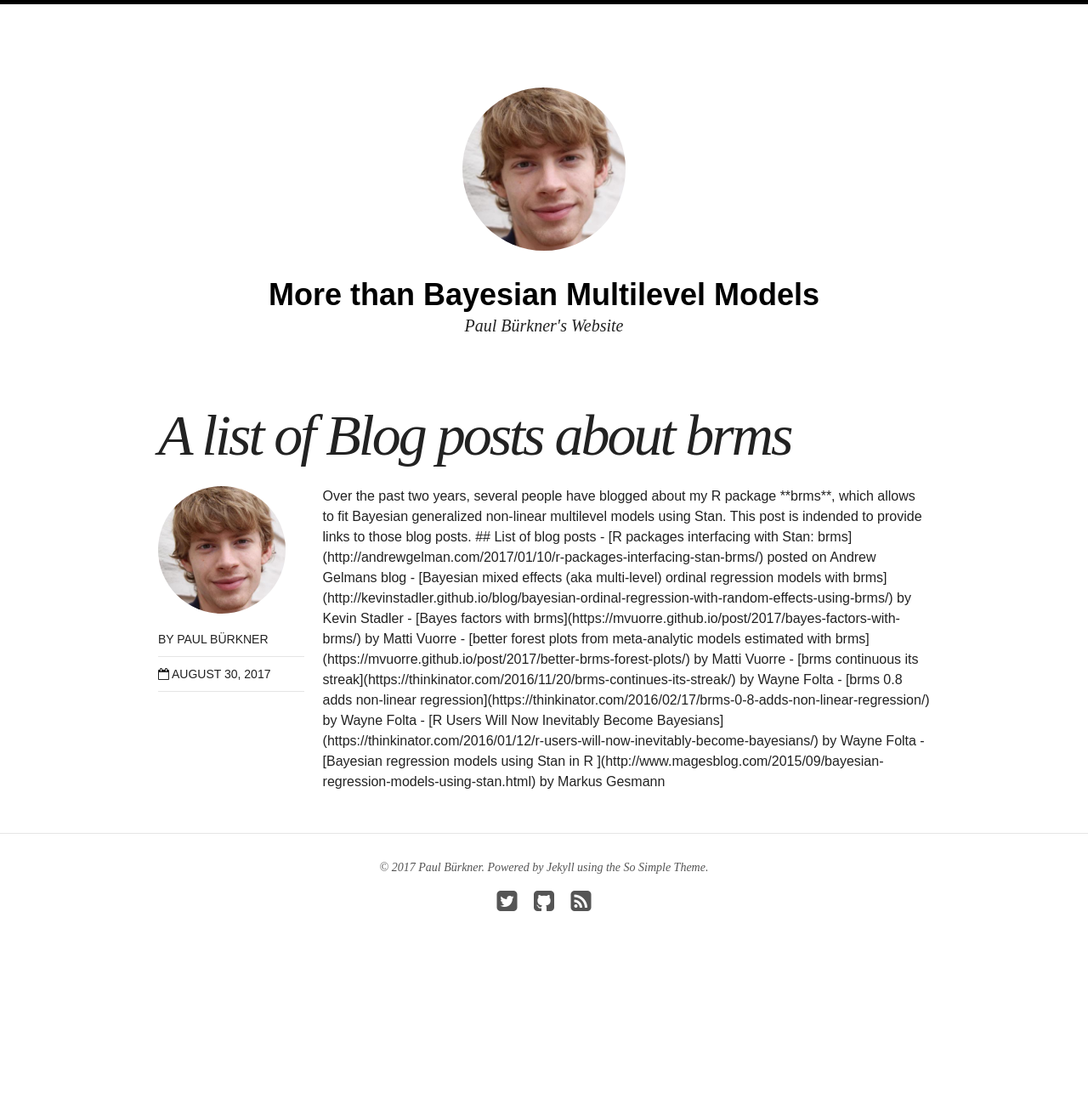
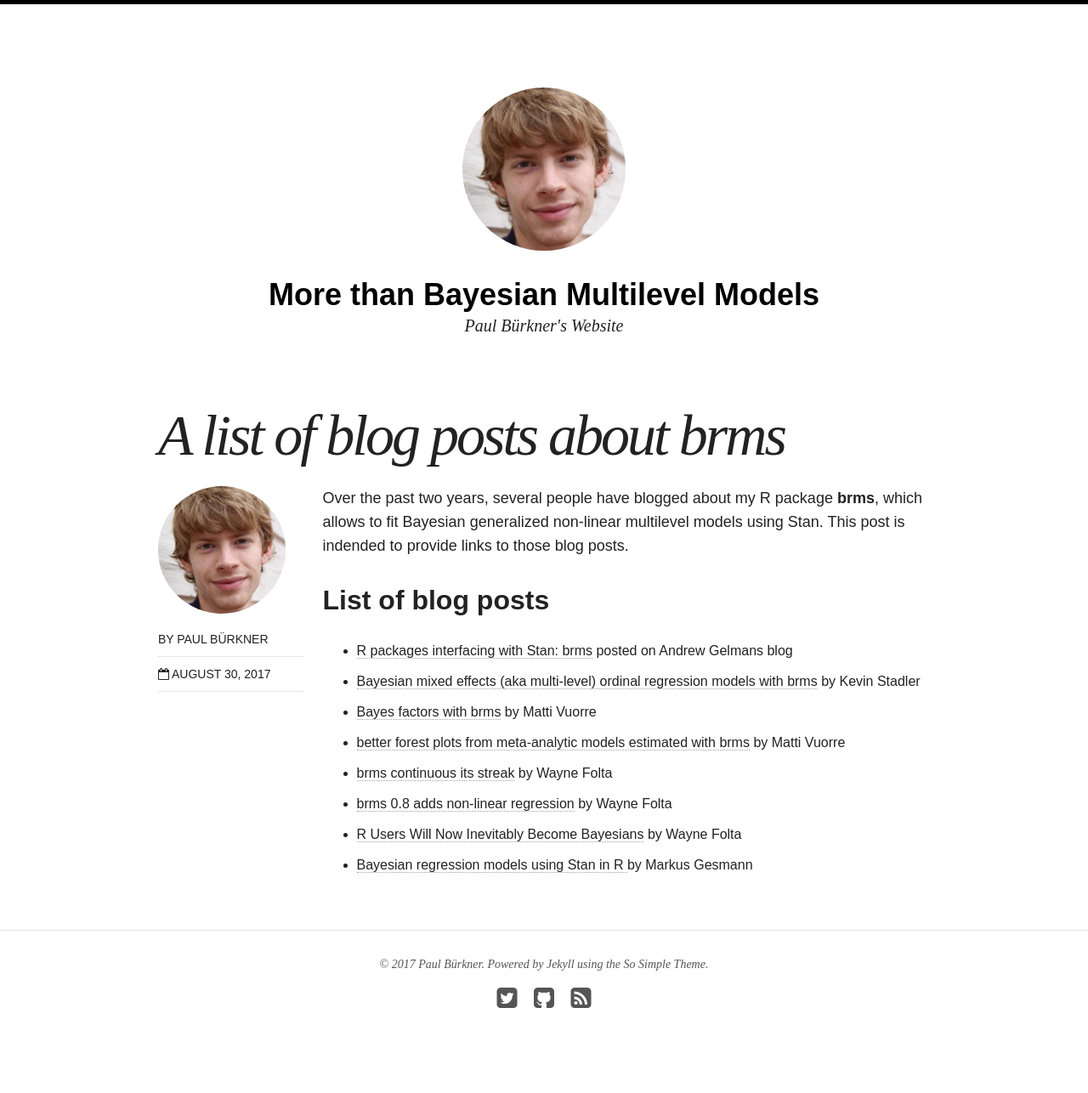
Before and after one commit to paul-buerkner/paul-buerkner.github.io, a Jekyll site: the page built from _posts/blog/2017-08-30-old-brms-blogposts.md, in a window 1280 px wide. Shown: the whole page at 85% size. Built offline with Jekyll 4.4.1, drawn with Linux system fonts in a browser that asks for light colours; nearby versions of some CDN libraries; before the commit the page ends 1172 px from its top, so only the background shows below that.

Commit message:
change file ending of blog post

```diff
--- a/_posts/blog/2017-08-30-old-brms-blogposts.Rmd
+++ b/_posts/blog/2017-08-30-old-brms-blogposts.md
@@ -1,6 +1,6 @@
 ---
 layout: post
-title: "A list of Blog posts about brms"
+title: "A list of blog posts about brms"
 modified:
 categories: blog
 excerpt:
```
